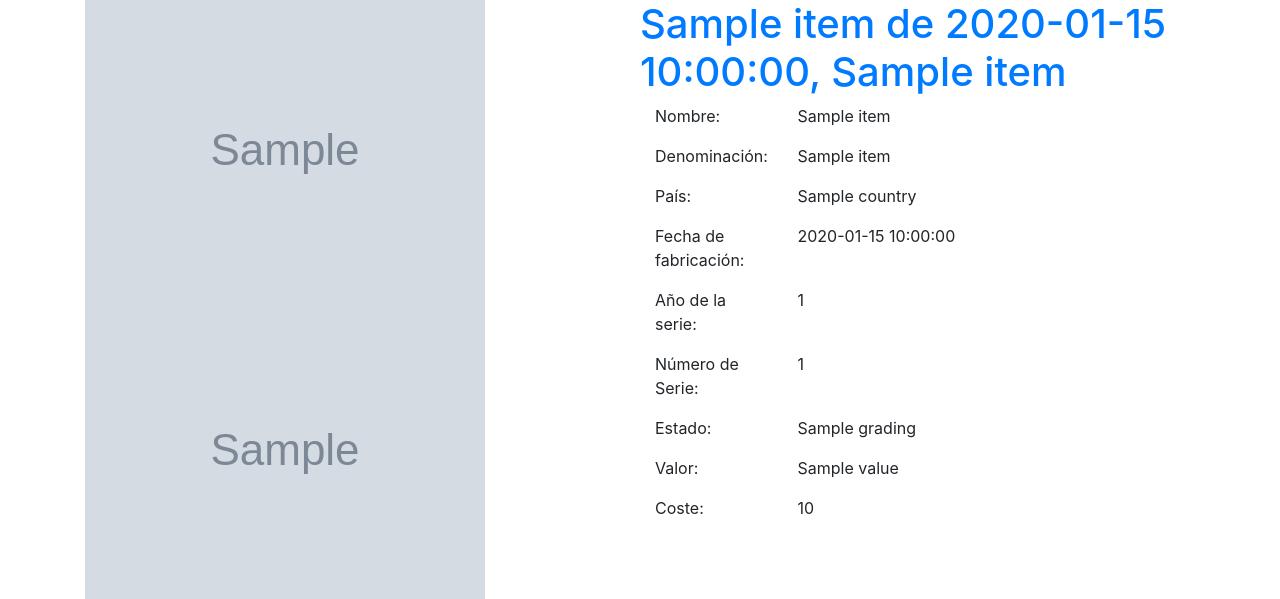
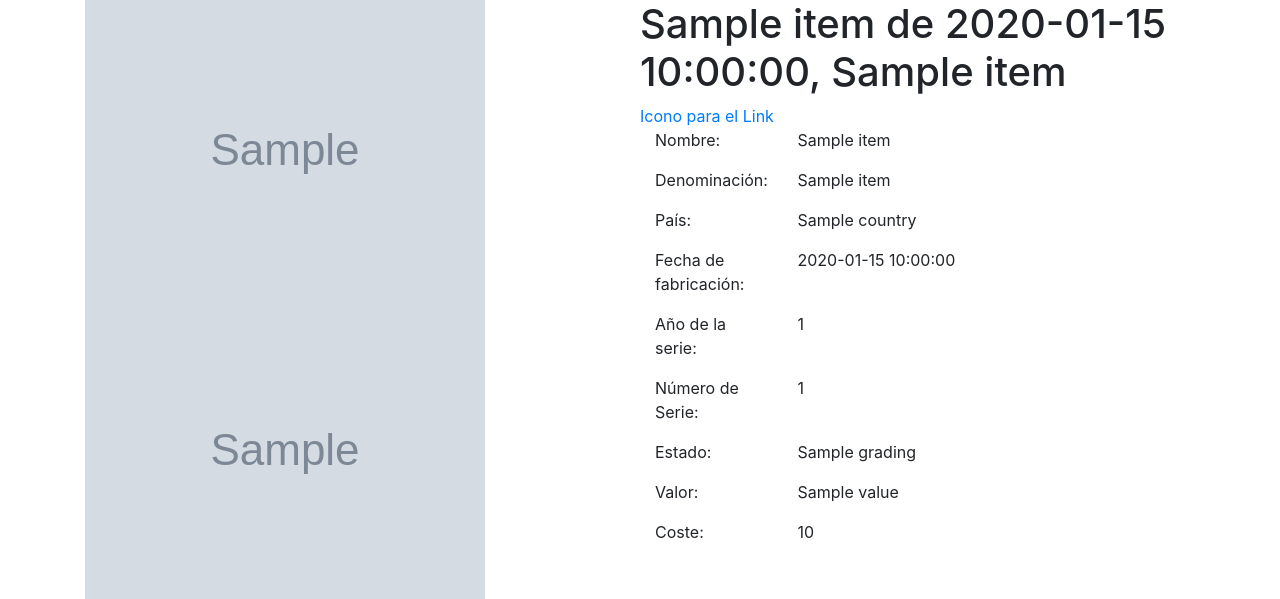
Before and after one commit to Jesus-Loranca/Coleccion-Numismatica, a Flask app: template templates/item.html in a window 1280 px wide. Shown: the part 56-655 px from the top of the page. Run offline with Flask 2, Linux system fonts and the light colour scheme; the template is opened without the code that fills it: most values are stand-ins (such as "Sample title", 1, 10 or a date in 2020); grey boxes marked "Sample" are stand-in pictures; some libraries are stand-ins or nearby versions.

Commit message:
UPDATE: The way the link is appearing in the item view

```diff
--- a/templates/item.html
+++ b/templates/item.html
@@ -14,14 +14,13 @@
 
         <div class="col-12 col-md-6">
             <div class="row">
+                <h1 class="es">{{ item.denomination() ~ ' de ' ~ item.date() ~ ', ' ~ item.name() }}</h1>
+                <h1 class="en">{{ item.denomination() ~ ' from ' ~ item.date() ~ ', ' ~ item.name() }}</h1>
+
                 {% set link = item.link() %}
                 {% if link %}
-                    <a href="{{ link }}">
-                {% endif %}
-                        <h1 class="es">{{ item.denomination() ~ ' de ' ~ item.date() ~ ', ' ~ item.name() }}</h1>
-                        <h1 class="en">{{ item.denomination() ~ ' from ' ~ item.date() ~ ', ' ~ item.name() }}</h1>
-                {% if link %}
-                    </a>
+                    <a class="es" href="{{ link }}"><span>Icono para el Link</span></a>
+                    <a class="en" href="{{ link }}"><span>Link's icon</span></a>
                 {% endif %}
             </div>
 
```
